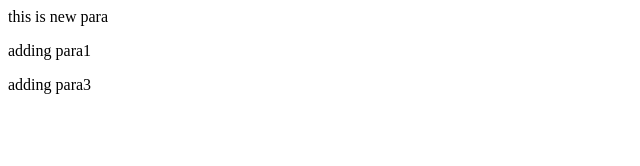
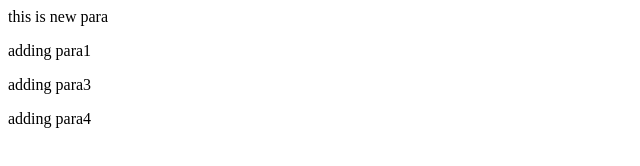
Before and after one commit to student-singh/styling, a plain HTML site: page index.html in a window 1280 px wide. Shown: the whole page, without its empty margins (0-640 px from the left). Drawn offline with Linux system fonts and the light colour scheme.

Commit message:
Adding para4

```diff
--- a/index.html
+++ b/index.html
@@ -1,3 +1,4 @@
 <p>this is new para</p>
 <p>adding para1</p>
 <p>adding para3</p>
+<p>adding para4</p>
```
